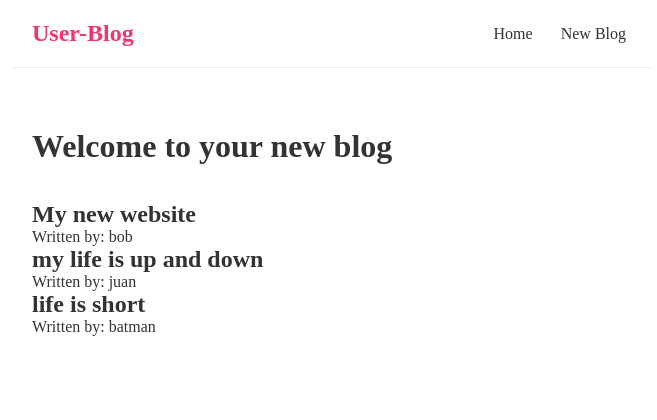
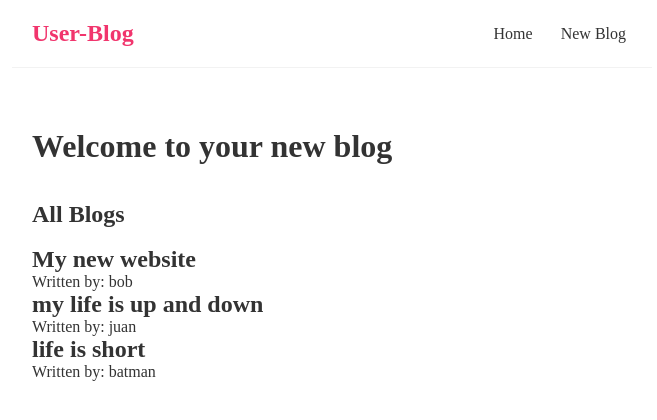
Before and after one commit to Gonzalez32/B-U, a React (Create React App) app: page / in a window 1280 px wide. Shown: the top 420 px of the page, without its empty margins (308-965 px from the left). Built offline with nearby package versions, Linux system fonts and the light colour scheme.

Commit message:
move data using props

```diff
--- a/src/components/BlogList.js
+++ b/src/components/BlogList.js
@@ -0,0 +1,28 @@
+const BlogList = ({ blogs, title }) => {
+
+    // Method #2 we can use props within the arguement above
+
+    // Passing props down
+    // const blogs = props.blogs;
+    // const title = props.title;
+
+    // log out the data
+    // console.log(props,blogs);
+
+
+
+    return (
+        <div className="blog-list">
+            <h2>{ title }</h2><br />
+            {blogs.map((x) => (
+                // each key must be unique
+                <div className="blog-preview" key={x.id}>
+                    <h2>{ x.title}</h2>
+                    <p>Written by: { x.author }</p>
+                </div>
+            ))}
+        </div>
+    );
+}
+
+export default BlogList;
--- a/src/components/Home.js
+++ b/src/components/Home.js
@@ -1,4 +1,5 @@
 import { useState } from "react";
+import BlogList from "./BlogList";
 
 const Home = () => {
 
@@ -10,13 +11,14 @@ const Home = () => {
 
     return (
         <div className="home">
-            {blogs.map((x) => (
+            {/* {blogs.map((x) => (
                 // each key must be unique
                 <div className="blog-preview" key={x.id}>
                     <h2>{ x.title}</h2>
                     <p>Written by: { x.author }</p>
                 </div>
-            ))}
+            ))} */}
+            <BlogList blogs={blogs} title="All Blogs" />
         </div>
      );
 }
```
